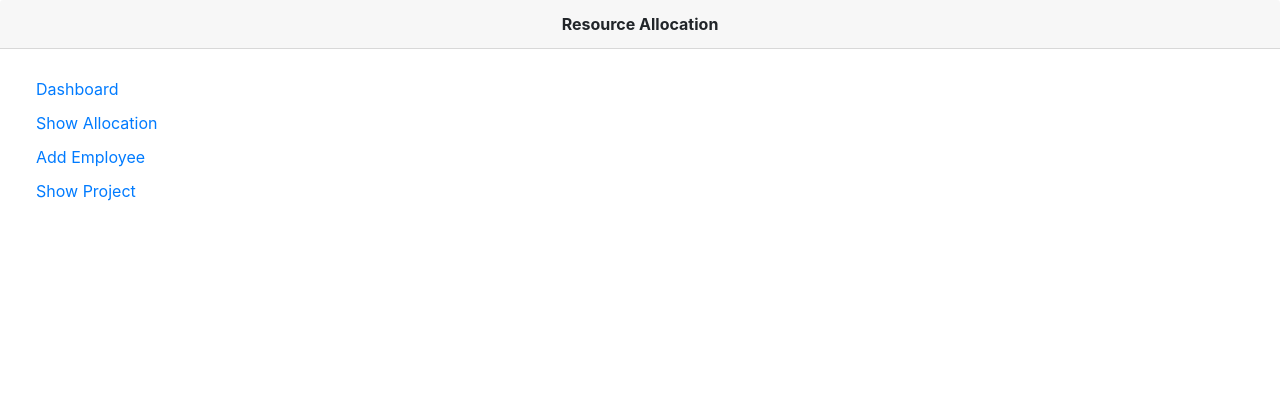
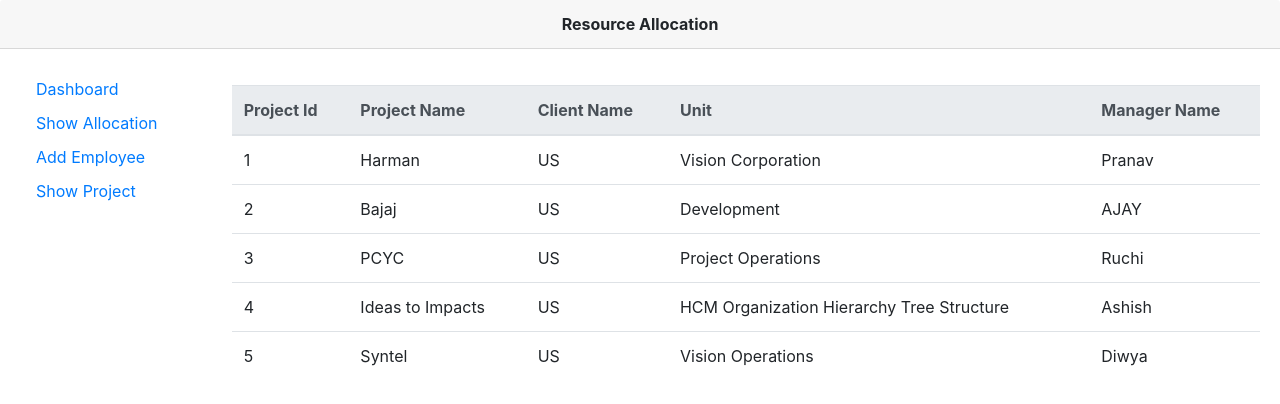
Before and after one commit to ArpitJain89/resource-allocation, a React (Create React App) app: page /component/Project in a window 1280 px wide. Shown: the top 404 px of the page. Built offline with nearby package versions, Linux system fonts and the light colour scheme.

Commit message:
UI changes for folder structure

```diff
--- a/src/App.js
+++ b/src/App.js
@@ -25,14 +25,14 @@
                   </li>
 
                   <li>
-                    <Link to={`/employee/Project/`}>Show Project</Link>
+                    <Link to={`/component/Project`}>Show Project</Link>
                   </li>
                 </ul>
               </nav>
             </div>
             <div className="col-sm-10">
               <div className=" view-port-height">
-                  <RouterComponet></RouterComponet>
+                <RouterComponet></RouterComponet>
               </div>
             </div>
           </div>
--- a/src/RouterComponet.js
+++ b/src/RouterComponet.js
@@ -1,19 +1,19 @@
 import React from "react";
 import "./App.css";
-import EmployeeList from "./employee/EmployeeList";
-import Project from "./employee/Project";
-import Employee from "./employee/component/Employee";
-import EmployeeAdd from "./employee/component/EmployeeAdd";
-import HighChart from "./employee/HighChart";
+import EmployeeList from "./component/EmployeeList";
+import Project from "./component/Project";
+import Employee from "./component/Employee";
+import EmployeeAdd from "./component/EmployeeAdd";
+import HighChart from "./component/HighChart";
 import { Route } from "react-router";
 function RouterComponet() {
   return (
     <div>
       <Route exact path="/" component={HighChart} />
       <Route exact path="/component/EmployeeList" component={EmployeeList} />
-      <Route path="/:projectId/employeeAdd/" component={EmployeeAdd} />
-      <Route path="/:projectId/employee/:id" component={Employee} />
-      <Route path="/employee/Project/" component={Project} />
+      <Route path="/:projectId/employeeAdd" component={EmployeeAdd} />
+      <Route path="/:projectId/employee" component={Employee} />
+      <Route path="/component/Project" component={Project} />
     </div>
   );
 
--- a/src/assets/employees.json
+++ b/src/assets/employees.json
@@ -87,7 +87,7 @@
       "name": "Harman",
       "description": "This project is  related to Harman",
       "clientName": "US",
-      "unit": "Development",
+      "unit": "Vision Corporation",
       "startDate": "2010-02-01",
       "endDate": "2010-04-09",
       "managerName": "Pranav",
@@ -166,7 +166,7 @@
       "name": "PCYC",
       "description": "This project is related to PCYC",
       "clientName": "US",
-      "unit": "Development",
+      "unit": "Project Operations",
       "startDate": "2010-02-01",
       "endDate": "2014-04-02",
       "managerName": "Ruchi",
@@ -189,7 +189,7 @@
       "name": "Ideas to Impacts",
       "description": "This project is  related to Ideas to Impacts",
       "clientName": "US",
-      "unit": "Development",
+      "unit": "HCM Organization Hierarchy Tree Structure",
       "startDate": "2010-02-01",
       "endDate": "2010-04-09",
       "managerName": "Ashish",
@@ -223,7 +223,7 @@
       "name": "Syntel",
       "description": "This project is  related to syntel",
       "clientName": "US",
-      "unit": "Development",
+      "unit": "Vision Operations",
       "startDate": "2010-02-01",
       "endDate": "2010-04-09",
       "managerName": "Diwya",
--- a/src/employee/component/EmployeeAdd.js
+++ b/src/component/EmployeeAdd.js
@@ -1,7 +1,7 @@
 import React from "react";
 import Select from "react-select";
-import "../Employee.css";
-const resourceData = require("../../assets/employees.json");
+import "./Employee.css";
+const resourceData = require("../assets/employees.json");
 
 class EmployeeAdd extends React.Component {
   employeeDetails = {};
@@ -30,10 +30,10 @@
   getEmployeDetails() {
     this.employees = resourceData.employees.filter(
       emp => emp.allocation !== 100
-    );;
+    );
     this.projects = resourceData.projects;
   }
-
+  //for project Allocation validation
   onChangeOfEmployeeForm(event) {
     let propertyName = event.target.name;
     let propertyValue = event.target.value;
@@ -72,8 +72,6 @@
         <form
           name="my-form"
           onSubmit={this.onSubmitOfEmployeeForm.bind(this)}
-          action="success.php"
-          method=""
         >
           <div className="form-group row">
             <label className="col-md-4 col-form-label text-md-right">
--- a/src/employee/EmployeeList.js
+++ b/src/component/EmployeeList.js
@@ -2,7 +2,7 @@
 import "./Employee.css";
 import PropTypes from "prop-types";
 import Select from "react-select";
-import Employee from "./component/Employee";
+import Employee from "./Employee";
 const resourceData = require("../assets/employees.json");
 class EmployeeList extends React.Component {
   projects = [];
--- /dev/null
+++ b/src/component/HighChart.js
@@ -0,0 +1,22 @@
+import React from "react";
+import EmployeeCountGraph from "./EmployeeCountGraph";
+import EmployeeJobLevelGraph from "./EmployeeJobLevelGraph";
+
+const resourceData = require("../assets/employees.json");
+class HighChart extends React.Component {
+  constructor() {
+    super();
+    this.state = {
+      resourceData
+    };
+  }
+  render() {
+    return (
+        <div className="row">
+          <EmployeeCountGraph resourceData={this.state.resourceData} />
+          <EmployeeJobLevelGraph resourceData={this.state.resourceData} />
+        </div>
+    );
+  }
+}
+export default HighChart;
```
Also changed, not shown: src/HighChart.js (renamed from src/employee/HighChart.js), src/component/Employee.css (renamed from src/employee/Employee.css), src/component/Employee.js (renamed from src/employee/component/Employee.js), src/component/EmployeeCountGraph.js (renamed from src/employee/component/EmployeeCountGraph.js), src/component/EmployeeJobLevelGraph.js (renamed from src/employee/component/EmployeeJobLevelGraph.js), src/component/Project.js (renamed from src/employee/Project.js).
